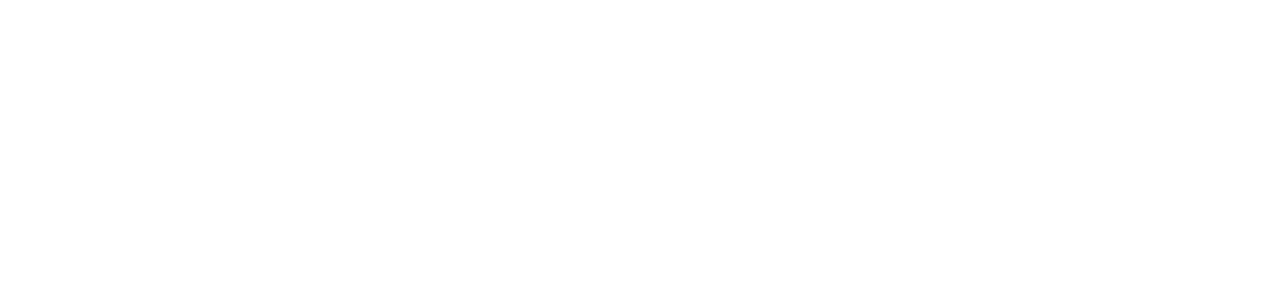
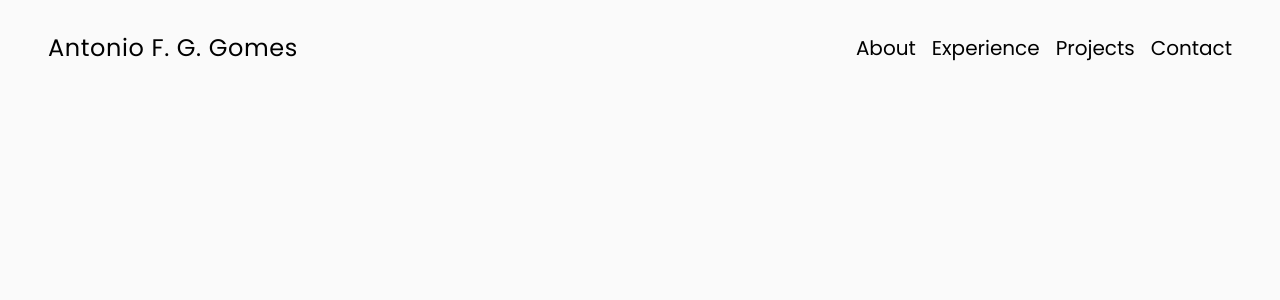
Before and after one commit to FredericoGrz/personal-website, a React (Vite) app: page / in a window 1280 px wide. Shown: the top 300 px of the page. Built offline with nearby package versions, Linux system fonts and the light colour scheme.

Commit message:
Criado o componente Header (Nao finalizado)

```diff
--- a/src/App.tsx
+++ b/src/App.tsx
@@ -1,5 +1,11 @@
+import { Header } from "./components/Header";
+
 function App() {
-  return <div className="w-full h-screen bg-zinc-50+ font-poppins"></div>;
+  return (
+    <div className="w-full h-screen bg-zinc-50 font-poppins">
+      <Header />
+    </div>
+  );
 }
 
 export default App;
--- /dev/null
+++ b/src/components/Header.tsx
@@ -0,0 +1,70 @@
+import { useState } from "react";
+import { AiOutlineMenu } from "react-icons/ai";
+import { MdOutlineClose } from "react-icons/md";
+export function Header() {
+  const [isMenuOpen, setIsMenuOpen] = useState(false);
+
+  function closeMenu() {
+    setIsMenuOpen(false);
+  }
+
+  return (
+    <div className="w-full flex justify-between items-center pt-8 px-12">
+      <p className="text-2xl tracking-wide">Antonio F. G. Gomes</p>
+      <div className="gap-4 items-center hidden lg:flex">
+        <button
+          type="button"
+          className="hover:font-medium transition-all text-xl"
+        >
+          About
+        </button>
+        <button
+          type="button"
+          className="hover:font-medium transition-all text-xl"
+        >
+          Experience
+        </button>
+        <button
+          type="button"
+          className="hover:font-medium transition-all text-xl"
+        >
+          Projects
+        </button>
+        <button
+          type="button"
+          className="hover:font-medium transition-all text-xl"
+        >
+          Contact
+        </button>
+      </div>
+      <button type="button" className="w-fit h-fit relative lg:hidden">
+        <AiOutlineMenu
+          className={`text-2xl ${isMenuOpen ? "hidden" : "block"}`}
+          onClick={() => setIsMenuOpen(true)}
+        />
+        <MdOutlineClose
+          className={`text-2xl ${isMenuOpen ? "block" : "hidden"}`}
+          onClick={closeMenu}
+        />
+        <div
+          className={`absolute -left-24 flex flex-col gap-1 w-fit text-center px-2 rounded-md text-lg ${
+            isMenuOpen ? "block" : "hidden"
+          }`}
+        >
+          <button type="button" className="hover:font-medium transition-all">
+            About
+          </button>
+          <button type="button" className="hover:font-medium transition-all">
+            Experience
+          </button>
+          <button type="button" className="hover:font-medium transition-all">
+            Projects
+          </button>
+          <button type="button" className="hover:font-medium transition-all">
+            Contact
+          </button>
+        </div>
+      </button>
+    </div>
+  );
+}
```
